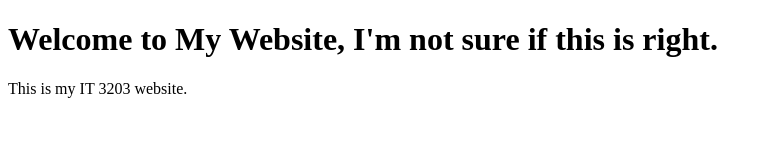
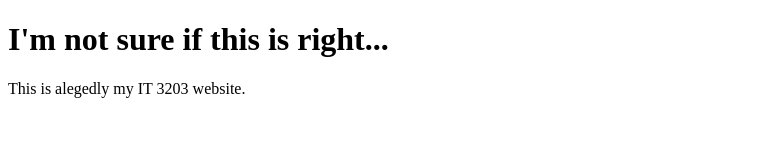
Before and after one commit to jeffrosete/jeffrosete.github.io, a plain HTML site: page index.html in a window 1280 px wide. Shown: the whole page, without its empty margins (0-772 px from the left). Drawn offline with Linux system fonts and the light colour scheme.

Commit message:
Update index.html

```diff
--- a/index.html
+++ b/index.html
@@ -5,7 +5,7 @@
 </head>
 
 <body>
-    <h1>Welcome to My Website, I'm not sure if this is right.</h1>
-    <p>This is my IT 3203 website.</p>
+    <h1>I'm not sure if this is right...</h1>
+    <p>This is alegedly my IT 3203 website.</p>
 </body>
 </html>
```
